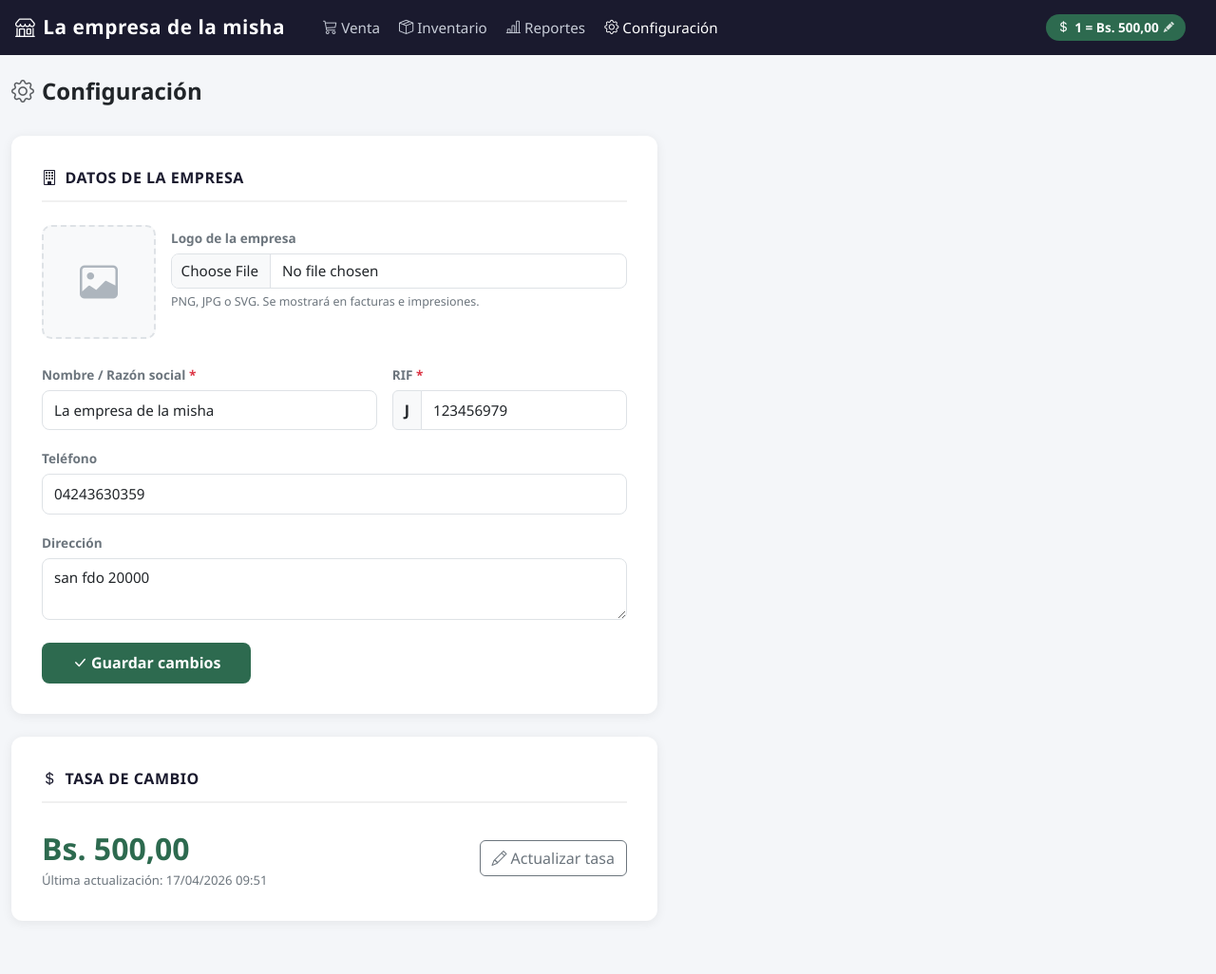
After one commit to Lul-Vins/Sistema-POS-By-Lul, a Django app: page /configuracion/ in a window 1280 px wide. The commit adds this page. Shown: the whole page at 95% size. Run offline with Django 5.2, Linux system fonts and the light colour scheme; data comes from the database, SQL or seed files in the repository; both versions use the stored data as it was after the commit.

Commit message:
Creado template inicial de la configuracion y su logica

```diff
--- a/configuracion/urls.py
+++ b/configuracion/urls.py
@@ -4,5 +4,6 @@ from . import views
 app_name = 'configuracion'
 
 urlpatterns = [
+    path('', views.configuracion_index, name='index'),
     path('tasa/actualizar/', views.actualizar_tasa, name='actualizar_tasa'),
 ]
--- a/configuracion/views.py
+++ b/configuracion/views.py
@@ -1,8 +1,61 @@
+from django.shortcuts import render, redirect
+from django.contrib import messages
 from django.http import JsonResponse
 from django.views.decorators.http import require_POST
 from django.views.decorators.csrf import csrf_protect
 import json
-from .models import Moneda
+from .models import Empresa, Moneda
+
+
+def configuracion_index(request):
+    empresa = Empresa.objects.first()
+    moneda = Moneda.objects.first()
+
+    if request.method == 'POST':
+        nombre = request.POST.get('nombre', '').strip()
+        rif = 'J' + request.POST.get('rif', '').strip()
+        telefono = request.POST.get('telefono', '').strip()
+        direccion = request.POST.get('direccion', '').strip()
+        limpiar_logo = request.POST.get('limpiar_logo') == '1'
+
+        if not nombre or not rif:
+            messages.error(request, 'El nombre y el RIF son obligatorios.')
+            return render(request, 'configuracion/index.html', {
+                'empresa': empresa,
+                'moneda': moneda,
+                'tasa': moneda.tasa_cambio if moneda else None,
+                'post_data': request.POST,
+            })
+
+        if empresa:
+            empresa.nombre = nombre
+            empresa.rif = rif
+            empresa.telefono = telefono
+            empresa.direccion = direccion
+
+            if limpiar_logo and empresa.logo:
+                empresa.logo.delete(save=False)
+                empresa.logo = None
+            elif 'logo' in request.FILES:
+                if empresa.logo:
+                    empresa.logo.delete(save=False)
+                empresa.logo = request.FILES['logo']
+
+            empresa.save()
+        else:
+            empresa = Empresa(nombre=nombre, rif=rif, telefono=telefono, direccion=direccion)
+            if 'logo' in request.FILES:
+                empresa.logo = request.FILES['logo']
+            empresa.save()
+
+        messages.success(request, 'Configuración guardada correctamente.')
+        return redirect('configuracion:index')
+
+    return render(request, 'configuracion/index.html', {
+        'empresa': empresa,
+        'moneda': moneda,
+        'tasa': moneda.tasa_cambio if moneda else None,
+    })
 
 
 @require_POST
--- a/templates/base.html
+++ b/templates/base.html
@@ -165,7 +165,7 @@
           </a>
         </li>
         <li class="nav-item">
-          <a class="nav-link {% block nav_config %}{% endblock %}" href="#">
+          <a class="nav-link {% block nav_config %}{% endblock %}" href="{% url 'configuracion:index' %}">
             <i class="bi bi-gear me-1"></i>Configuración
           </a>
         </li>
--- /dev/null
+++ b/templates/configuracion/index.html
@@ -0,0 +1,265 @@
+{% extends "base.html" %}
+
+{% block titulo %}Configuración{% endblock %}
+{% block nav_config %}active{% endblock %}
+
+{% block estilos_extra %}
+<style>
+  .config-card {
+    background: #fff;
+    border-radius: 12px;
+    padding: 2rem;
+    box-shadow: 0 2px 12px rgba(0,0,0,0.07);
+    margin-bottom: 1.5rem;
+  }
+
+  .config-section-title {
+    font-size: 1rem;
+    font-weight: 700;
+    color: #1a1a2e;
+    text-transform: uppercase;
+    letter-spacing: .5px;
+    margin-bottom: 1.5rem;
+    padding-bottom: .75rem;
+    border-bottom: 2px solid #f0f0f0;
+    display: flex;
+    align-items: center;
+    gap: .5rem;
+  }
+
+  .logo-preview-wrap {
+    width: 120px;
+    height: 120px;
+    border-radius: 10px;
+    border: 2px dashed #dee2e6;
+    display: flex;
+    align-items: center;
+    justify-content: center;
+    overflow: hidden;
+    background: #f8f9fa;
+    flex-shrink: 0;
+  }
+
+  .logo-preview-wrap img {
+    width: 100%;
+    height: 100%;
+    object-fit: contain;
+  }
+
+  .logo-placeholder {
+    color: #adb5bd;
+    font-size: 2.5rem;
+  }
+
+  .campo-label {
+    font-size: .85rem;
+    font-weight: 600;
+    color: #6c757d;
+    margin-bottom: .35rem;
+  }
+
+  .campo-input {
+    border: 1.5px solid #dee2e6;
+    border-radius: 8px;
+    padding: .55rem .75rem;
+    font-size: .95rem;
+    transition: border-color .15s;
+  }
+
+  .campo-input:focus {
+    border-color: #2d6a4f;
+    box-shadow: 0 0 0 3px rgba(45,106,79,.12);
+    outline: none;
+  }
+
+  .btn-guardar-config {
+    background-color: #2d6a4f;
+    color: #fff;
+    border: none;
+    border-radius: 8px;
+    padding: .6rem 2rem;
+    font-size: 1rem;
+    font-weight: 700;
+    transition: background-color .15s;
+  }
+
+  .btn-guardar-config:hover {
+    background-color: #1b4332;
+    color: #fff;
+  }
+
+  .tasa-display {
+    font-size: 2rem;
+    font-weight: 800;
+    color: #2d6a4f;
+  }
+
+  .tasa-sub {
+    font-size: .82rem;
+    color: #6c757d;
+  }
+
+  .check-limpiar-logo {
+    font-size: .82rem;
+    color: #dc3545;
+    display: flex;
+    align-items: center;
+    gap: .4rem;
+    margin-top: .5rem;
+  }
+</style>
+{% endblock %}
+
+
+{% block contenido %}
+
+<div style="margin-bottom: 2rem;">
+  <h4 class="fw-bold">
+    <i class="bi bi-gear me-2 text-muted"></i>Configuración
+  </h4>
+</div>
+
+{% if messages %}
+  {% for msg in messages %}
+  <div class="alert alert-{% if msg.tags == 'error' %}danger{% else %}success{% endif %} alert-dismissible fade show" role="alert">
+    {{ msg }}
+    <button type="button" class="btn-close" data-bs-dismiss="alert"></button>
+  </div>
+  {% endfor %}
+{% endif %}
+
+<div style="max-width: 680px;">
+
+  <!-- ── Datos de la empresa ──────────────────────────────────── -->
+  <div class="config-card">
+    <div class="config-section-title">
+      <i class="bi bi-building"></i> Datos de la empresa
+    </div>
+
+    <form method="post" enctype="multipart/form-data">
+      {% csrf_token %}
+
+      <!-- Logo -->
+      <div class="d-flex gap-3 align-items-start mb-4">
+        <div class="logo-preview-wrap" id="logo-preview-wrap">
+          {% if empresa.logo %}
+            <img src="{{ empresa.logo.url }}" id="logo-img" alt="Logo">
+          {% else %}
+            <i class="bi bi-image logo-placeholder" id="logo-placeholder"></i>
+            <img src="" id="logo-img" style="display:none;" alt="Logo">
+          {% endif %}
+        </div>
+
+        <div style="flex: 1;">
+          <label class="campo-label" for="id_logo">Logo de la empresa</label>
+          <input type="file" name="logo" id="id_logo" accept="image/*"
+                 class="form-control campo-input" style="padding: .4rem .6rem;">
+          <div style="font-size: .78rem; color: #6c757d; margin-top: .3rem;">
+            PNG, JPG o SVG. Se mostrará en facturas e impresiones.
+          </div>
+          {% if empresa.logo %}
+          <label class="check-limpiar-logo mt-2">
+            <input type="checkbox" name="limpiar_logo" value="1"> Eliminar logo actual
+          </label>
+          {% endif %}
+        </div>
+      </div>
+
+      <!-- Nombre y RIF -->
+      <div class="row g-3 mb-3">
+        <div class="col-sm-7">
+          <label class="campo-label" for="id_nombre">Nombre / Razón social <span class="text-danger">*</span></label>
+          <input type="text" name="nombre" id="id_nombre"
+                 value="{{ post_data.nombre|default:empresa.nombre }}"
+                 class="form-control campo-input" required placeholder="Ej: Farmacia El Rosal">
+        </div>
+        <div class="col-sm-5">
+          <label class="campo-label" for="id_rif">RIF <span class="text-danger">*</span></label>
+          <div class="input-group">
+            <span class="input-group-text fw-bold">J</span>
+            <input type="text" name="rif" id="id_rif"
+                   value="{{ post_data.rif|default:empresa.rif|slice:'1:' }}"
+                   class="form-control campo-input" required
+                   placeholder="123456789" maxlength="9"
+                   inputmode="numeric" pattern="[0-9]{9}"
+                   title="9 dígitos numéricos">
+          </div>
+        </div>
+      </div>
+
+      <!-- Teléfono -->
+      <div class="mb-3">
+        <label class="campo-label" for="id_telefono">Teléfono</label>
+        <input type="tel" name="telefono" id="id_telefono"
+               value="{{ post_data.telefono|default:empresa.telefono }}"
+               class="form-control campo-input" placeholder="Ej: 04121234567"
+               maxlength="11" inputmode="numeric" pattern="[0-9]{11}"
+               title="11 dígitos numéricos">
+      </div>
+
+      <!-- Dirección -->
+      <div class="mb-4">
+        <label class="campo-label" for="id_direccion">Dirección</label>
+        <textarea name="direccion" id="id_direccion" rows="2"
+                  class="form-control campo-input"
+                  placeholder="Av. Principal, Local 1, Caracas">{{ post_data.direccion|default:empresa.direccion }}</textarea>
+      </div>
+
+      <button type="submit" class="btn btn-guardar-config">
+        <i class="bi bi-check-lg me-1"></i>Guardar cambios
+      </button>
+    </form>
+  </div>
+
+  <!-- ── Tasa de cambio ──────────────────────────────────── -->
+  <div class="config-card">
+    <div class="config-section-title">
+      <i class="bi bi-currency-dollar"></i> Tasa de cambio
+    </div>
+
+    <div class="d-flex align-items-center justify-content-between">
+      <div>
+        {% if moneda %}
+          <div class="tasa-display">Bs. {{ moneda.tasa_cambio }}</div>
+          <div class="tasa-sub">Última actualización: {{ moneda.ultima_actualizacion|date:"d/m/Y H:i" }}</div>
+        {% else %}
+          <div class="tasa-display" style="color: #dc3545;">Sin configurar</div>
+          <div class="tasa-sub">No hay tasa registrada en el sistema.</div>
+        {% endif %}
+      </div>
+      <button class="btn btn-outline-secondary"
+              data-bs-toggle="modal" data-bs-target="#modalTasa">
+        <i class="bi bi-pencil me-1"></i>Actualizar tasa
+      </button>
+    </div>
+  </div>
+
+</div>
+{% endblock %}
+
+
+{% block scripts_extra %}
+<script>
+  // Preview de logo al seleccionar archivo
+  document.getElementById('id_logo').addEventListener('change', function () {
+    const file = this.files[0];
+    if (!file) return;
+    const reader = new FileReader();
+    reader.onload = e => {
+      const img = document.getElementById('logo-img');
+      const placeholder = document.getElementById('logo-placeholder');
+      img.src = e.target.result;
+      img.style.display = 'block';
+      if (placeholder) placeholder.style.display = 'none';
+    };
+    reader.readAsDataURL(file);
+  });
+
+  // Solo dígitos en RIF y teléfono
+  ['id_rif', 'id_telefono'].forEach(id => {
+    document.getElementById(id).addEventListener('input', function () {
+      this.value = this.value.replace(/\D/g, '');
+    });
+  });
+</script>
+{% endblock %}
```
Also changed, not shown: db.sqlite3.
